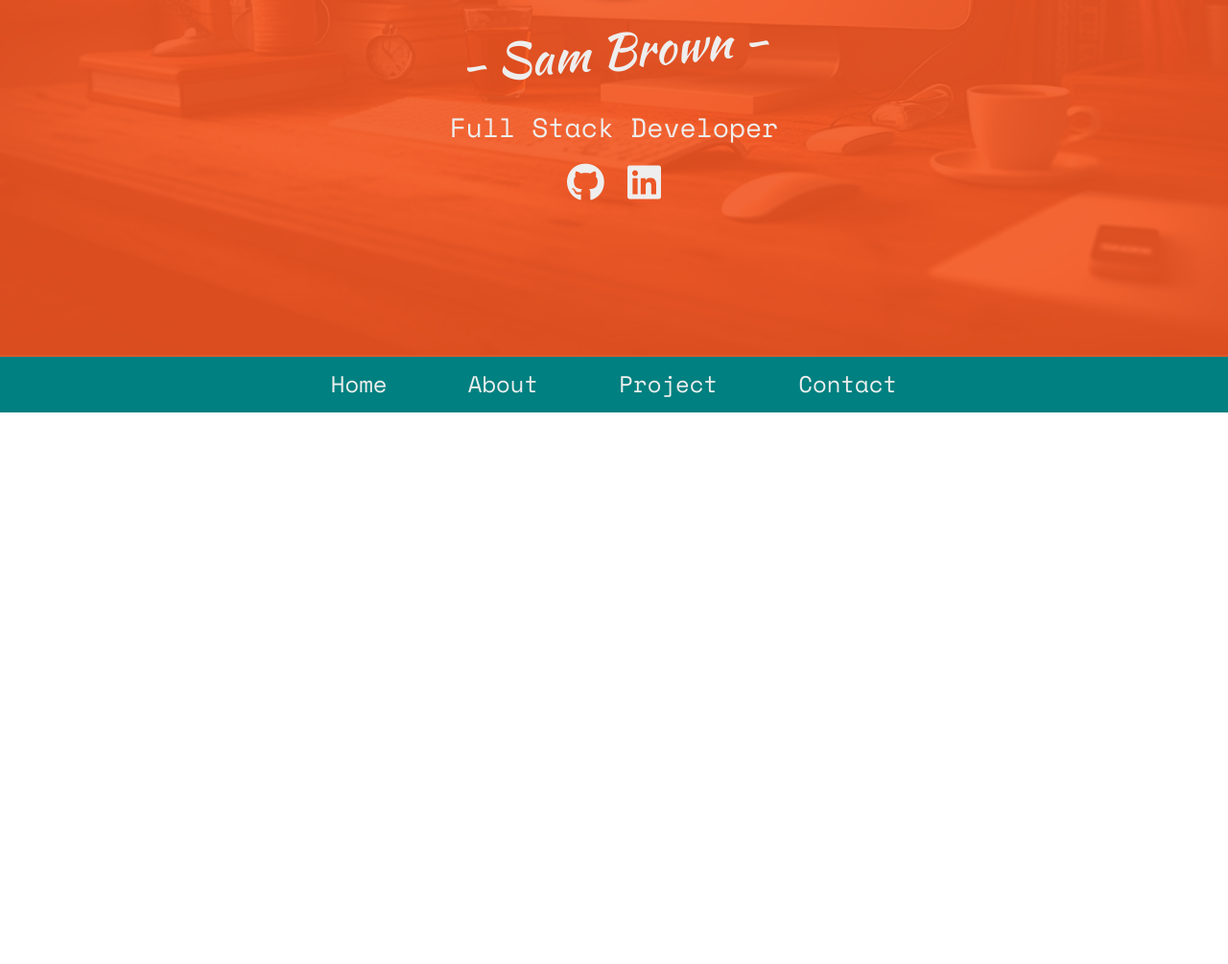
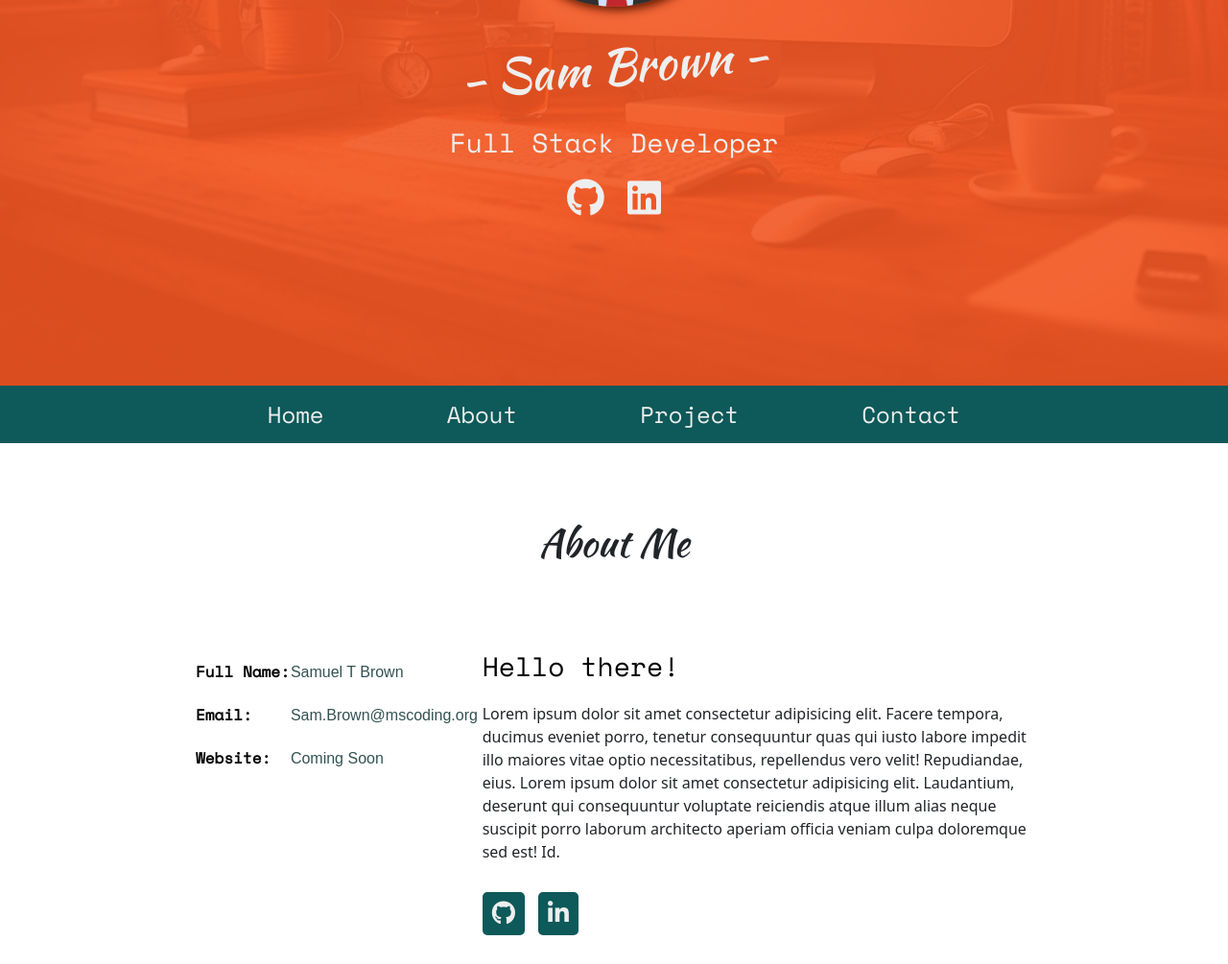
Before and after one commit to SamBrownCoding/Portfolio, a plain HTML site: page Portfolio_Web.html in a window 1280 px wide. Shown: the part 398-1403 px from the top of the page at 96% size. Before the commit the page ends 828 px from the top, so only its background shows below. Drawn offline with nearby package versions, Linux system fonts and the light colour scheme.

Commit message:
day3 update

```diff
--- a/CSS/Portfolio_style.css
+++ b/CSS/Portfolio_style.css
@@ -8,13 +8,15 @@
     transition: 0.5s;
 }
 
+/* HEADER */
+/*#region*/
 #head_cover {
     background-image: url('../Media/computer_background.jpg');
     background-color: transparent;
     background-size: cover;
     background-attachment: fixed;
     position: relative;
-    height: 768px;
+    height: 100vh;
     width: 100%;
 }
 
@@ -24,7 +26,7 @@
     bottom: 0;
     left: 0;
     right: 0;
-    height: 770px;
+    height: 100vh;
     background: rgba(242, 86, 35, 0.9);
 }
 
@@ -90,15 +92,21 @@
     text-decoration: none;
     padding: 5px 10px;
     font-size: 40px;
+    transition: transform .2s;
 }
 
 .top_social li a:hover {
-    color: teal;
+    color: #0e5959;
     cursor: pointer;
+    transform: scale(1.2);
 }
 
-.nav{
-    background-color: teal;
+/*#endregion */
+
+/* Navigation Bar */
+/*#region */
+.nav {
+    background-color: #0e5959;
     height: 60px;
 }
 
@@ -109,7 +117,7 @@
 }
 
 .navigationBar li {
-    display: inline;
+    display: inline-grid;
 }
 
 .navigationBar li a {
@@ -118,35 +126,153 @@
     color: #eee;
     display: inline-flex;
     text-decoration: none;
+    padding: 12px 12px;
 }
 
-.navigationBar li a:hover{
+.navigationBar li a:hover {
     background-color: #f25623;
-    border-radius: 10px;
+    border-radius: 0px;
+}
+
+/*#endregion */
+
+/* First Row */
+/*#region*/
+.about_ME {
+    font-family: "Kaushan Script", cursive;
+    margin-bottom: 5em;
+}
+
+.about_ME h1 {
+    margin-top: 2em;
 }
 
 
+.first_row .row {}
+
+.contact_Info{
+    margin-bottom: 4em;
+}
+
+.contact_Info ul {
+    margin: 0;
+    padding: 0;
+    width: 90%;
+    float: left;
+}
+
+.contact_Info li {
+    width: 100%;
+    float: left;
+    list-style: none;
+    padding: 10px 0;
+}
+
+.contact_Info li .first-col {
+    font-family: "Space Mono", monospace;
+    width: 40%;
+    display: inline-block;
+    float: left;
+    color: #000;
+    font-weight: bold;
+}
+
+.contact_Info li .second-col {
+    font-family: Arial, Helvetica, sans-serif;
+    width: 60%;
+    display: inline-block;
+    color: #002727;
+    opacity: .8;
+}
+
+.about h3 {
+    color: #000;
+    font-family: "Space Mono", Arial, serif;
+    font-weight: 400;
+    margin: 0 0 20px 0;
+}
+
+.about p {
+    margin-bottom: 30px;
+}
+
+.social_About {
+    padding: 0;
+    margin: 0;
+}
+
+.social_About li {
+    list-style: none;
+    display: inline;
+}
+
+.social_About li a {
+    display: inline-flex;
+    text-decoration: none;
+    padding: 10px;
+    background: #0e5959;
+    color: #eee;
+    border-radius: 5px;
+    margin-right: 10px;
+    transition: transform .2s;
+}
+
+.social_About li a .fa-brands {
+    font-size: 25px;
+}
+
+.social_About li a:hover {
+    background: #f25623;
+    color: #0e5959;
+    cursor: pointer;
+    transform: scale(1.2);
+}
+/*#endregion*/
+
+
+/* MEDIA QUERY */
+/*#region */
 @media (min-width: 1200px) {
-    .navigationBar li a{
+    .navigationBar li a {
         font-size: x-large;
-        padding: 0px 40px;
+        margin-inline: 50px;
+    }
+    .first_row .container {
+        width: 70%;
+    }
+
+}
+
+@media (max-width: 1199px) {
+    .navigationBar li a {
+        font-size: larger;
+        margin-inline: 40px;
+        padding: 15px 10px 16px 10px;
     }
 }
 
 @media (max-width: 992px) {
-    .navigationBar li a{
-        padding: 15px 20px;
+    .navigationBar li a {
+        font-size: large;
+        margin-inline: 30px;
+        padding: 16px 10px 17px 10px;
     }
 }
 
 @media (max-width: 768px) {
     .navigationBar li a {
-        padding: 15px 20px;
+        font-size: medium;
+        margin-inline: 20px;
+        padding: 18px 10px 18px 10px;
     }
 }
 
 @media (max-width:576px) {
     .navigationBar li a {
-        padding: 10px 15px;
+        font-size: small;
+        margin-inline: 5px;
+        padding: 20px 10px 20px 10px;
     }
 }
+
+/*#endregion */
--- a/Portfolio_Web.html
+++ b/Portfolio_Web.html
@@ -42,17 +42,54 @@
                     </div>
                 </div>
             </div>
-        </header>
+        </header> <!--END OF HEADER-->
         <div class="nav">
             <div class="container d-flex justify-content-center align-items-center">
                 <div class="row">
                     <div class="navigationBar col-12 col-sm-12 col-md-12 col-lg-12 col-xl-12 col-xxl-12">
                         <ul>
-                            <li><a class="link-underline-opacity-0" href="#home">Home</a></li>
-                            <li><a class="link-underline-opacity-0" href="#about">About</a></li>
+                            <li><a class="link-underline-opacity-0" href="#head_cover">Home</a></li>
+                            <li><a class="link-underline-opacity-0" href="#About_row">About</a></li>
                             <li><a class="link-underline-opacity-0" href="#project">Project</a></li>
                             <li><a class="link-underline-opacity-0" href="#contact">Contact</a></li>
                         </ul>
+                    </div>
+                </div>
+            </div>
+        </div><!--END OF NAVIGATION BAR-->
+        <div class="first_row">
+            <div class="container">
+                <div class="row">
+                    <div class="about_ME col-12 d-flex justify-content-center" id="About_row">
+                        <h1>About Me</h1>
+                    </div>
+                </div>
+                <div class="row">
+                    <div class="contact_Info col-lg-4">
+                        <ul>
+                            <li>
+                                <span class="first-col">Full Name:</span>
+                                <span class="second-col">Samuel T Brown</span>
+                            </li>
+                            <li>
+                                <span class="first-col">Email:</span>
+                                <span class="second-col">Sam.Brown@mscoding.org</span>
+                            </li>
+                            <li>
+                                <span class="first-col">Website:</span>
+                                <span class="second-col">Coming Soon</span>
+                            </li>
+                        </ul>
+                    </div>
+                    <div class="about col-lg-8">
+                        <h3>Hello there!</h3>
+                        <p>Lorem ipsum dolor sit amet consectetur adipisicing elit. Facere tempora, ducimus eveniet porro, tenetur consequuntur quas qui iusto labore impedit illo maiores vitae optio necessitatibus, repellendus vero velit! Repudiandae, eius. Lorem ipsum dolor sit amet consectetur adipisicing elit. Laudantium, deserunt qui consequuntur voluptate reiciendis atque illum alias neque suscipit porro laborum architecto aperiam officia veniam culpa doloremque sed est! Id.</p>
+                        <p></p>
+                        <ul class="social_About">
+                            <li><a href="#"><i class="fa-brands fa-github"></i></a></li>
+                            <li><a href="#"><i class="fa-brands fa-linkedin-in"></i></a></li>
+                        </ul>
+                        <p></p>
                     </div>
                 </div>
             </div>
```
